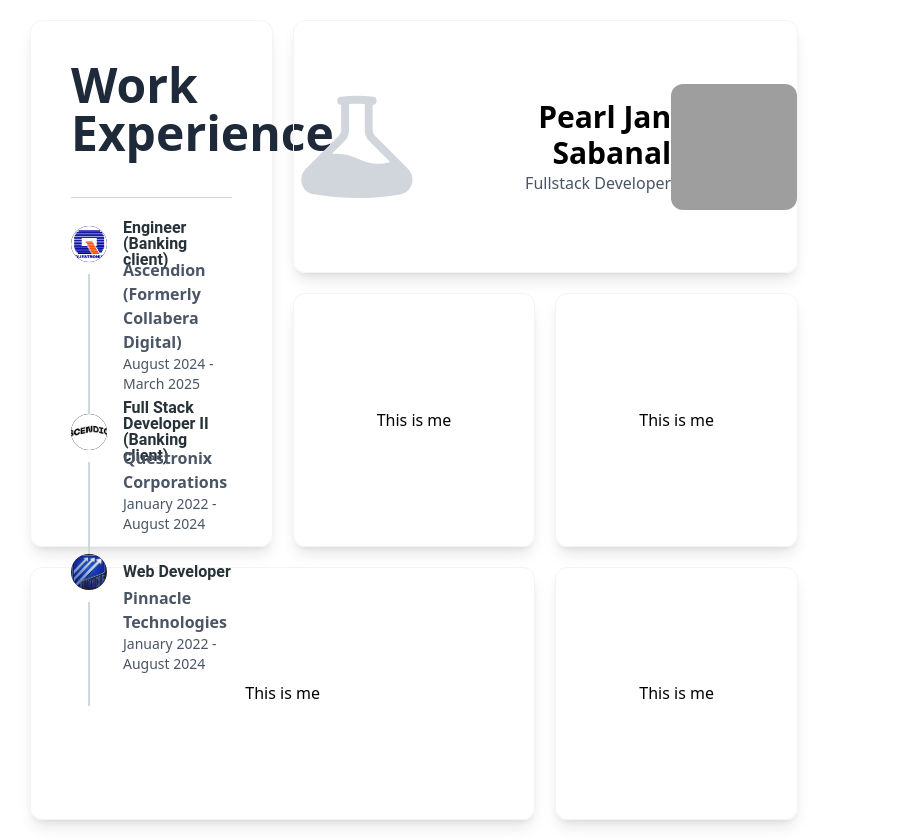
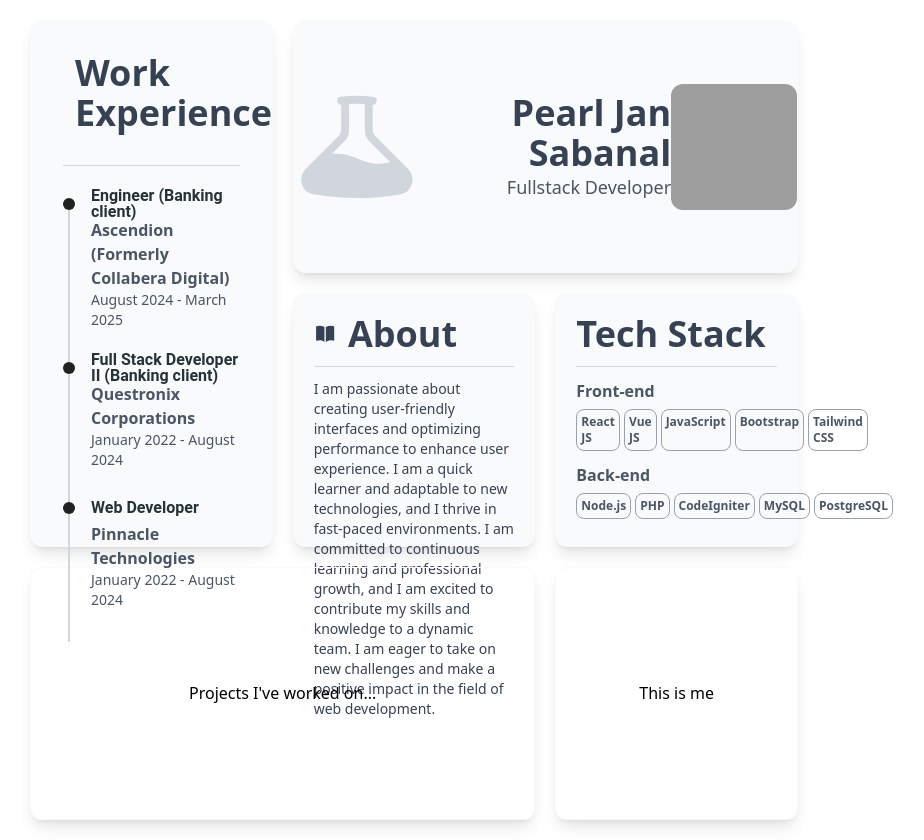
Before and after one commit to pearljan08/pearljan08.github.io, a React (Vite) app: page / in a window 1280 px wide. Shown: the whole page, without its empty margins (226-1150 px from the left). Built offline with nearby package versions, Linux system fonts and the light colour scheme; grey boxes are pictures that could not be loaded.

Commit message:
added tech stack and about section

```diff
--- a/src/App.tsx
+++ b/src/App.tsx
@@ -1,10 +1,12 @@
 import { useState } from 'react'
 import './App.css'
-import { Button } from '@material-tailwind/react'
+import { Button, Chip } from '@material-tailwind/react'
 import me from './assets/me.jpg';
-import { BeakerIcon } from '@heroicons/react/24/solid';
+import { BeakerIcon, BookOpenIcon, BriefcaseIcon } from '@heroicons/react/24/solid';
 import { BulletList } from './components/BulletList';
 import { experienceList } from './components/ExperienceList';
+import TechStack from './components/TechStack';
+import { backendList, frontendList } from './components/TechStackList';
 
 function App() {
   const [count, setCount] = useState(0)
@@ -13,22 +15,22 @@ function App() {
     <>
       <div className="flex items-center mx-64 my-5">
         <div className="grid grid-cols-3 grid-rows-3 gap-5 w-full h-screen">
-          <div className="row-span-2 size-full rounded-xl shadow-lg border border-gray-100">
-            <div className="flex flex-col justify-center p-10 gap-10">
-              <h1 className="text-5xl font-bold text-gray-800">Work Experience</h1>
-              <hr className="w-full text-blue-gray-100"/>
+          <div className="row-span-2 size-full rounded-xl shadow-lg border border-gray-50 bg-gray-50">
+            <div className="flex flex-col justify-center p-8 gap-8">
+              <h1 className="text-4xl font-bold text-gray-700 flex flex-row gap-3"><BriefcaseIcon className="w-1/9 text-gray-700"/>Work Experience</h1>
+              <hr className="w-full text-gray-300"/>
               <BulletList list={experienceList}/>
             </div>
           </div>
-          <div className="col-span-2 w-full h-full rounded-xl shadow-lg border border-gray-100">
+          <div className="col-span-2 w-full h-full rounded-xl shadow-lg border border-gray-50 bg-gray-50">
             <div className="grid grid-cols-4 h-full">
               <div className="flex flex-row items-center">
                 <BeakerIcon className="text-gray-300"/>
               </div>
               <div className="col-span-2 flex items-center justify-end">
                 <div className="flex flex-col text-right">
-                  <p className="text-3xl font-semibold">Pearl Jan Sabanal</p>
-                  <p className="text-gray-600">Fullstack Developer</p>
+                  <p className="text-4xl font-bold text-gray-700">Pearl Jan Sabanal</p>
+                  <p className="text-lg text-gray-600">Fullstack Developer</p>
                 </div>
               </div>
               <div className="flex items-center justify-center">
@@ -43,22 +45,39 @@ function App() {
             </div>
           </div>
 
-          <div className="size-full rounded-xl shadow-lg border-1 border-gray-100">
-            <div className="flex items-center justify-center h-full">
-            <p>This is me</p>
+          <div className="size-full rounded-xl shadow-lg border-1 border-gray-50 bg-gray-50">
+            <div className="flex flex-col h-full p-5">
+              <p className="text-4xl font-bold text-gray-700 flex flex-row gap-3"><BookOpenIcon className="w-1/9 text-gray-700"/>About</p>
+              <hr className="w-full my-3 text-gray-300"/>
+              <p className="text-gray-700 text-sm">
+              I am passionate about creating user-friendly interfaces and optimizing performance to enhance
+              user experience. I am a quick learner and adaptable to new technologies, and I thrive in
+              fast-paced environments. I am committed to continuous learning and professional growth, and
+              I am excited to contribute my skills and knowledge to a dynamic team. I am eager to take on
+              new challenges and make a positive impact in the field of web development.
+              </p>
             </div>
           </div>
-          <div className="size-full rounded-xl shadow-lg border-1 border-gray-100">
-            <div className="flex items-center justify-center h-full">
-            <p>This is me</p>
+          <div className="size-full rounded-xl shadow-lg border-1 border-gray-50 bg-gray-50">
+            <div className="flex flex-col h-full p-5">
+            <p className="text-4xl text-gray-700 font-bold">Tech Stack</p>
+            <hr className="w-full my-3 text-gray-300"/>
+            <p className="text-md font-bold text-gray-600">Front-end</p>
+            <div className="flex flex-row justify-start gap-1 pt-1.5">
+              <TechStack techStack={frontendList} size="sm"/>
+            </div>
+            <p className="text-md font-bold text-gray-600 pt-3">Back-end</p>
+            <div className="flex flex-row justify-start gap-1 pt-1.5">
+              <TechStack techStack={backendList} size="sm"/>
+            </div>
             </div>
           </div>
-          <div className="col-span-2 size-full rounded-xl shadow-lg border-1 border-gray-100">
+          <div className="col-span-2 size-full rounded-xl shadow-lg border-1 border-gray-50">
             <div className="flex items-center justify-center h-full">
-            <p>This is me</p>
+            <p>Projects I've worked on...</p>
             </div>
           </div>
-          <div className="size-full rounded-xl shadow-lg border-1 border-gray-100">
+          <div className="size-full rounded-xl shadow-lg border-1 border-gray-50">
             <div className="flex items-center justify-center h-full">
             <p>This is me</p>
             </div>
--- a/src/components/BulletList.tsx
+++ b/src/components/BulletList.tsx
@@ -18,9 +18,7 @@ export function BulletList({list}) {
                 <TimelineItem key={index}>
                 <TimelineConnector />
                 <TimelineHeader className="h-3">
-                    <TimelineIcon className="p-0">
-                     <Avatar size="sm" src={item.logo} color="white"/>
-                    </TimelineIcon>
+                    <TimelineIcon />
                     <Typography variant="h6" color="blue-gray" className="leading-none font-bold">
                     {item.title} { item.client ? `(${item.client})` : ""}
                     </Typography>
--- /dev/null
+++ b/src/components/TechStack.tsx
@@ -0,0 +1,17 @@
+import { Chip } from "@material-tailwind/react"
+
+const TechStack = ({techStack, size}) => {
+  return (
+    <>
+      {
+        techStack.map((tech, index) => (
+            <div key={index} className="p-1 border border-gray-400 rounded-lg">
+                <p className="text-xs font-semibold text-gray-600">{tech.name}</p>
+            </div>
+        ))
+      }
+    </>
+  )
+}
+
+export default TechStack
--- /dev/null
+++ b/src/components/TechStackList.tsx
@@ -0,0 +1,14 @@
+export const backendList = [
+    { name: 'Node.js' },
+    { name: 'PHP' },
+    { name: 'CodeIgniter' },
+    { name: 'MySQL'},
+    { name: 'PostgreSQL' },
+]
+export const frontendList = [
+    { name: 'React JS' },
+    { name: 'Vue JS' },
+    { name: 'JavaScript' },
+    { name: 'Bootstrap'},
+    { name: 'Tailwind CSS' },
+]
```
